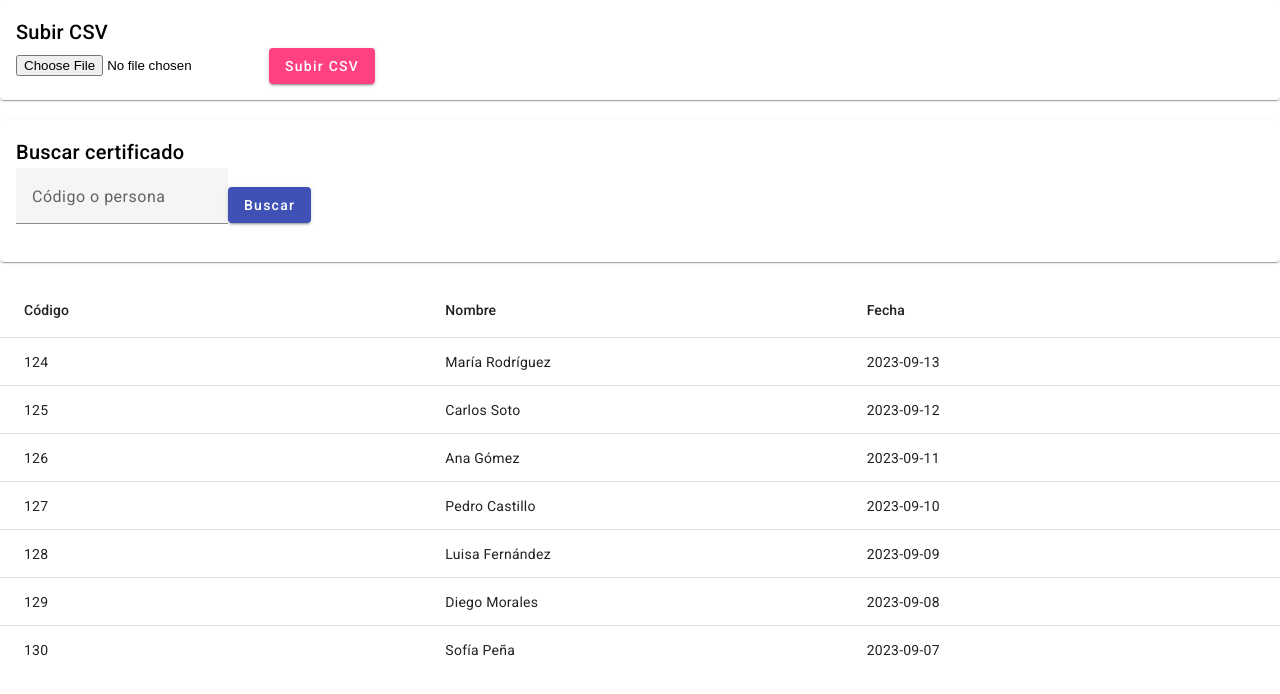
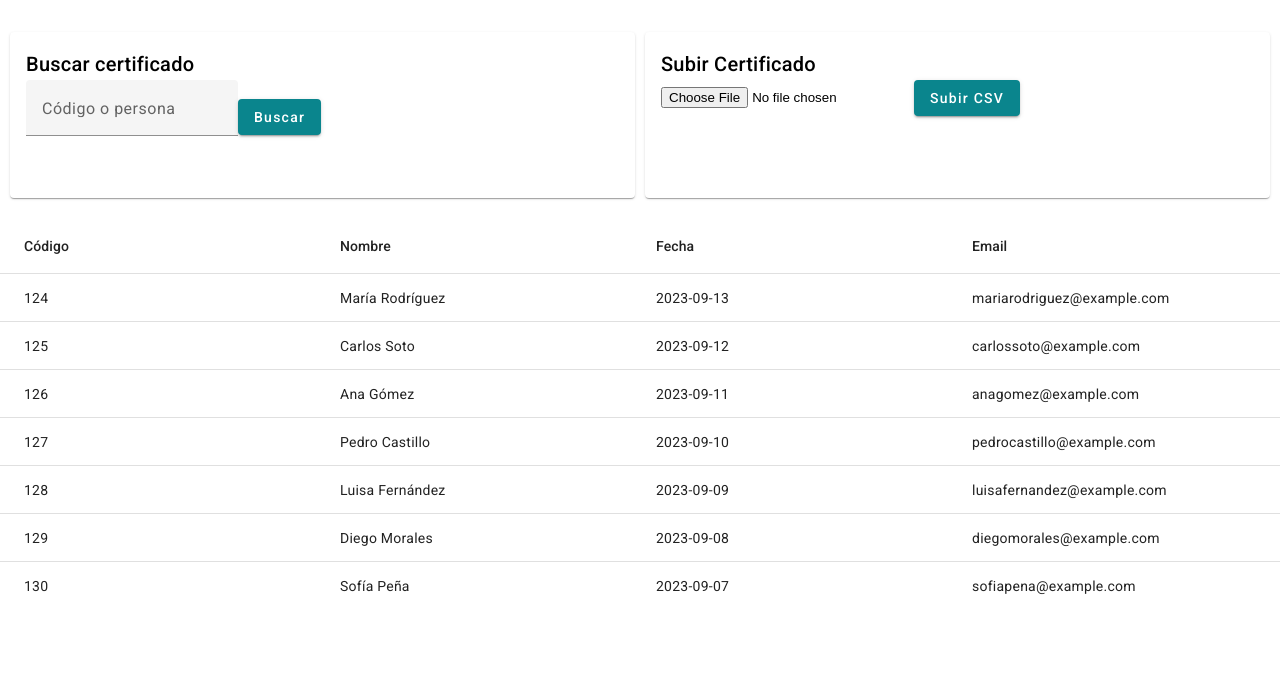
Before and after one commit to JeferProgramer/proyecto-certificados, an Angular app: page /certificados in a window 1280 px wide. Shown: the top 694 px of the page. Built offline with nearby package versions, Linux system fonts and the light colour scheme.

Commit message:
table search

```diff
--- a/package.json
+++ b/package.json
@@ -20,6 +20,8 @@
     "@angular/platform-browser": "^16.2.0",
     "@angular/platform-browser-dynamic": "^16.2.0",
     "@angular/router": "^16.2.0",
+    "@azure/msal-angular": "^3.0.4",
+    "@azure/msal-browser": "^3.1.0",
     "rxjs": "~7.8.0",
     "tslib": "^2.3.0",
     "zone.js": "~0.13.0"
--- a/src/app/app.module.ts
+++ b/src/app/app.module.ts
@@ -9,6 +9,7 @@ import { AppRoutingModule } from './app-routing.module';
 import { AppComponent } from './app.component';
 import { LoginComponent } from './login/login.component';
 import { CertificadosComponent } from './certificados/certificados.component';
+
 import { FormsModule } from '@angular/forms';
 import { HttpClientModule } from '@angular/common/http';
 import { BrowserAnimationsModule } from '@angular/platform-browser/animations';
@@ -17,7 +18,7 @@ import { BrowserAnimationsModule } from '@angular/platform-browser/animations';
   declarations: [
     AppComponent,
     LoginComponent,
-    CertificadosComponent
+    CertificadosComponent,
   ],
   imports: [
     AppRoutingModule,
--- a/src/app/certificados/certificados.component.html
+++ b/src/app/certificados/certificados.component.html
@@ -1,25 +1,29 @@
-<mat-card>
-  <mat-card-header>
-    <mat-card-title>Subir CSV</mat-card-title>
-  </mat-card-header>
-  <mat-card-content>
-    <input type="file" (change)="cargarCSV($event)" accept=".csv">
-    <button mat-raised-button color="accent" (click)="subirArchivo()">Subir CSV</button>
-  </mat-card-content>
-</mat-card>
-<br>
-<mat-card>
+<div style="display: flex; justify-content: space-between; align-items: start; padding-top: 2rem">
+
+  <mat-card style="flex: 1; margin-left: 10px; margin-right: 10px; min-height: 13vw;">
     <mat-card-header>
       <mat-card-title>Buscar certificado</mat-card-title>
     </mat-card-header>
     <mat-card-content>
-    <mat-form-field appearance="fill">
+      <mat-form-field appearance="fill" color="primary">
         <mat-label>Código o persona</mat-label>
-      <input matInput [(ngModel)]="codigo">
+        <input matInput [(ngModel)]="codigo" color="black">
       </mat-form-field>
-    <button mat-raised-button color="primary" (click)="buscar()">Buscar</button>
+      <button mat-raised-button style="background-color: #0a858d; color: white" (click)="buscar()">Buscar</button>
     </mat-card-content>
   </mat-card>
+
+  <mat-card style="flex: 1; margin-right: 10px; min-height: 13vw;">
+    <mat-card-header>
+      <mat-card-title>Subir Certificado</mat-card-title>
+    </mat-card-header>
+    <mat-card-content>
+      <input type="file" (change)="cargarCSV($event)" accept=".csv">
+      <button mat-raised-button style="background-color: #0a858d; color: white" (click)="subirArchivo()">Subir CSV</button>
+    </mat-card-content>
+  </mat-card>
+
+</div>
 <br>
 <mat-table [dataSource]="certificados">
   <ng-container matColumnDef="codigo">
@@ -37,6 +41,11 @@
     <mat-cell *matCellDef="let elemento"> {{elemento.fecha}} </mat-cell>
   </ng-container>
 
+  <ng-container matColumnDef="email">
+    <mat-header-cell *matHeaderCellDef> Email </mat-header-cell>
+    <mat-cell *matCellDef="let elemento"> {{elemento.email}} </mat-cell>
+  </ng-container>
+
   <mat-header-row *matHeaderRowDef="columnsToDisplay"></mat-header-row>
   <mat-row *matRowDef="let row; columns: columnsToDisplay;"></mat-row>
 
--- a/src/app/certificados/certificados.component.ts
+++ b/src/app/certificados/certificados.component.ts
@@ -6,6 +6,7 @@ interface Certificado {
   codigo: string;
   nombre: string;
   fecha: string;
+  email: string;
 }
 
 @Component({
@@ -16,15 +17,15 @@ interface Certificado {
 export class CertificadosComponent {
   codigo = '';
   certificados: Certificado[] = [
-    { codigo: '124', nombre: 'María Rodríguez', fecha: '2023-09-13' },
-    { codigo: '125', nombre: 'Carlos Soto', fecha: '2023-09-12' },
-    { codigo: '126', nombre: 'Ana Gómez', fecha: '2023-09-11' },
-    { codigo: '127', nombre: 'Pedro Castillo', fecha: '2023-09-10' },
-    { codigo: '128', nombre: 'Luisa Fernández', fecha: '2023-09-09' },
-    { codigo: '129', nombre: 'Diego Morales', fecha: '2023-09-08' },
-    { codigo: '130', nombre: 'Sofía Peña', fecha: '2023-09-07' }
+    { codigo: '124', nombre: 'María Rodríguez', fecha: '2023-09-13', email: 'mariarodriguez@example.com' },
+    { codigo: '125', nombre: 'Carlos Soto', fecha: '2023-09-12', email: 'carlossoto@example.com' },
+    { codigo: '126', nombre: 'Ana Gómez', fecha: '2023-09-11', email: 'anagomez@example.com' },
+    { codigo: '127', nombre: 'Pedro Castillo', fecha: '2023-09-10', email: 'pedrocastillo@example.com' },
+    { codigo: '128', nombre: 'Luisa Fernández', fecha: '2023-09-09', email: 'luisafernandez@example.com' },
+    { codigo: '129', nombre: 'Diego Morales', fecha: '2023-09-08', email: 'diegomorales@example.com' },
+    { codigo: '130', nombre: 'Sofía Peña', fecha: '2023-09-07', email: 'sofiapena@example.com' }
   ];
-  columnsToDisplay = ['codigo', 'nombre', 'fecha'];
+  columnsToDisplay = ['codigo', 'nombre', 'fecha', 'email'];
   archivoCSV: File | null = null;
 
   constructor(private http: HttpClient) {}
@@ -56,6 +57,16 @@ export class CertificadosComponent {
   }
 
   buscar() {
-    []
+    const searchTerm = this.codigo.trim().toLowerCase();
+    console.log("serachTearm", searchTerm);
+
+    if (!searchTerm) {
+      return;
+    }
+
+    this.certificados = this.certificados.filter(certificado =>
+      certificado.codigo.toLowerCase().includes(searchTerm) ||
+      certificado.email.toLowerCase().includes(searchTerm)
+    );
   }
 }
--- a/src/app/login/login.component.css
+++ b/src/app/login/login.component.css
@@ -6,6 +6,8 @@
 }
 
 .form-login {
-  width: 50%;
+  justify-content: center;
+  align-items: center;
+  width: 50vh;
   height: 50%;
 }
--- a/src/app/login/login.component.html
+++ b/src/app/login/login.component.html
@@ -1,9 +1,9 @@
 <div class="container">
   <mat-card>
+    <div class="form-login">
     <mat-card-header>
       <mat-card-title>Iniciar sesión</mat-card-title>
     </mat-card-header>
-    <div class="form-login">
     <mat-card-content >
         <mat-form-field appearance="fill">
           <mat-label>Usuario</mat-label>
--- a/src/styles.css
+++ b/src/styles.css
@@ -2,3 +2,6 @@
 
 html, body { height: 100%; }
 body { margin: 0; font-family: Roboto, "Helvetica Neue", sans-serif; }
+:root {
+  --mdc-filled-text-field-focus-label-text-color: #0a858d !important;
+}
```
Also changed, not shown: 2 other files (tests, documents, lock files or other folders). Lines whose indentation alone changed are shown as unchanged.
